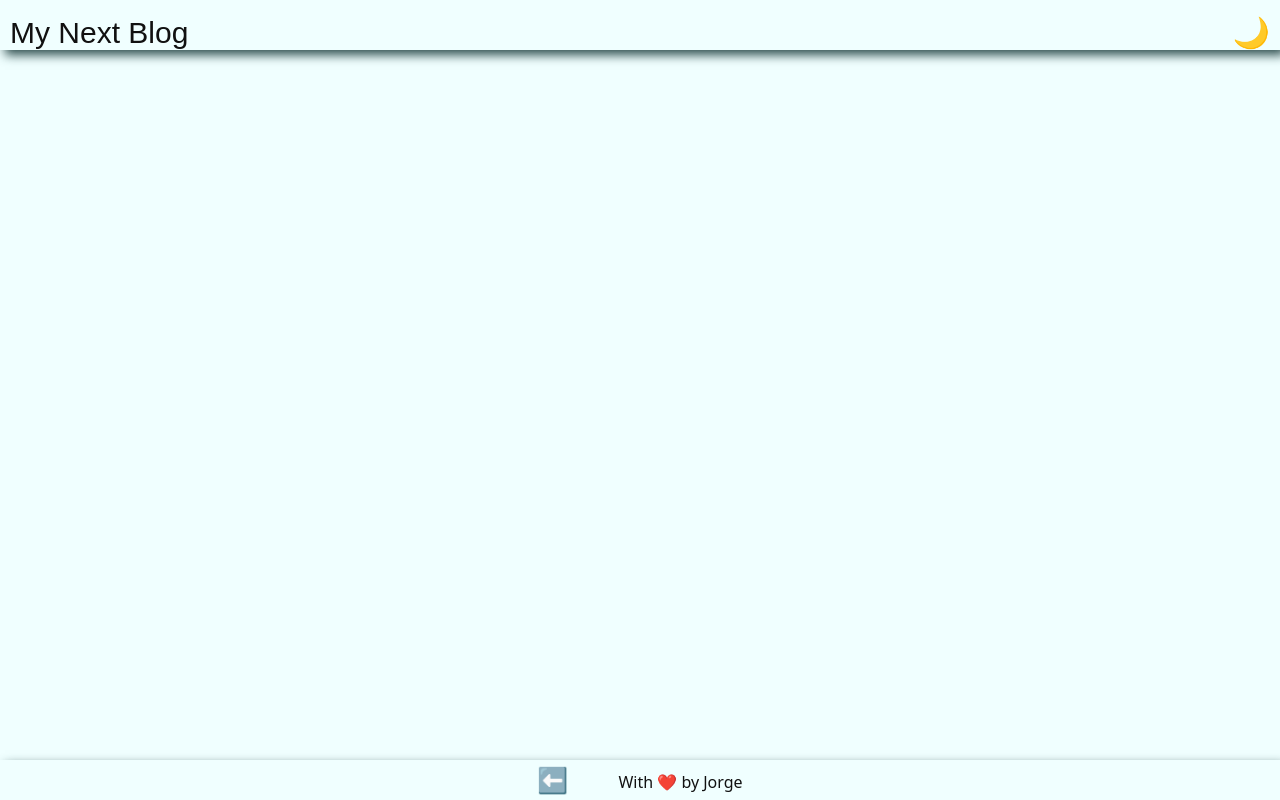
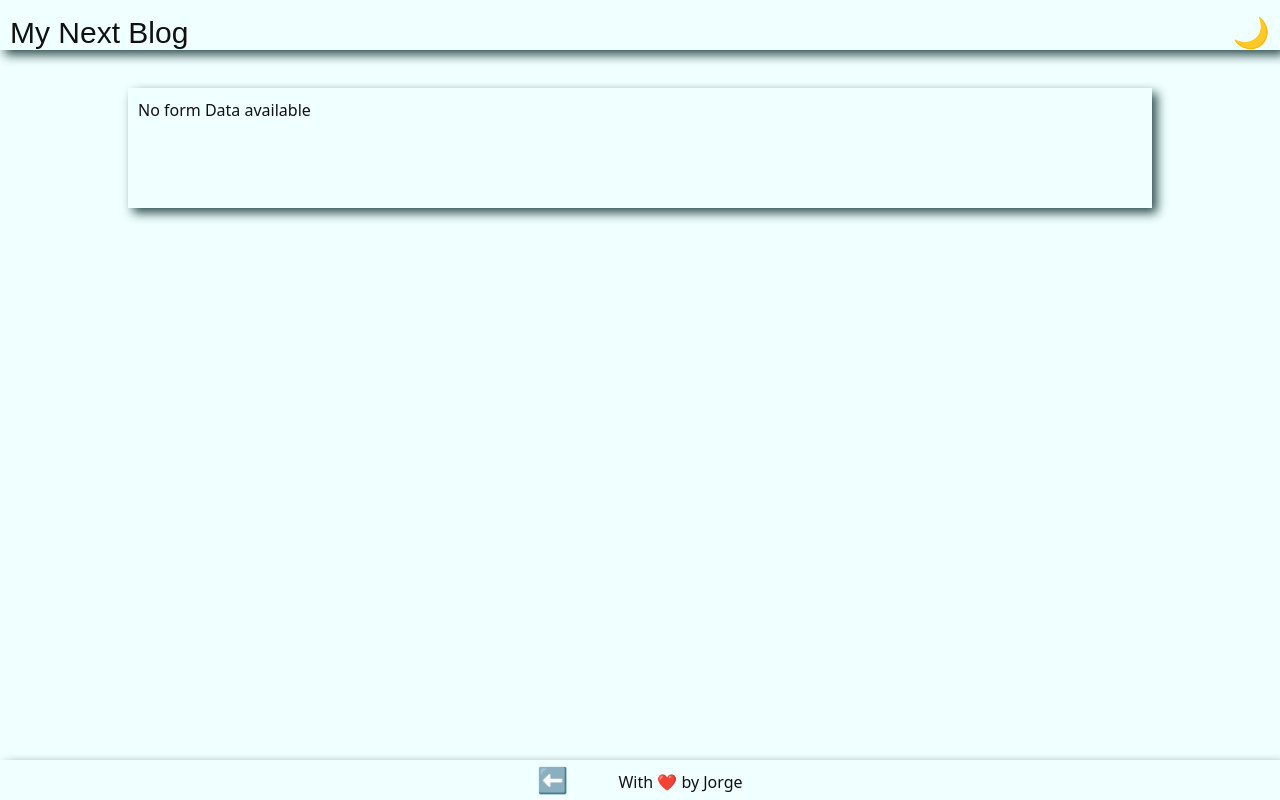
Before and after one commit to JGuzman87/MY-NEXT-BLOG, a Next.js app: page /blog in a window 1280 px wide. Built offline with nearby package versions, Linux system fonts and the light colour scheme.

Commit message:
modifying styling on blogpost

```diff
--- a/src/app/blog/page.jsx
+++ b/src/app/blog/page.jsx
@@ -3,15 +3,25 @@ import Post from '../../components/Post';
 
 import {useRouter, usePathname } from 'next/navigation';
 
+const blogStyle = {
+  width: "80%",
+  height: "15%",
+  display: "flex",
+  justifyContent: "flex-start",
+  marginTop: "3%",
+  padding: "10px",
+  boxShadow: "5px 5px 10px darkslategray",
+};
+
 export default function Blog() {
 
   const pathname = usePathname();
 return (
-  <div>
 
-  <Post
+    <div style={blogStyle}>
+      <Post />
+    </div>
 
-    />
-  </div>
+
 );
 }
--- a/src/app/layout.jsx
+++ b/src/app/layout.jsx
@@ -3,6 +3,7 @@ import ThemeProvider from '@/components/ThemeProvider';
 
 import Nav from '../components/Nav';
 import Footer from '../components/Footer'
+import Post from '../components/Post'
 import { Geist, Geist_Mono } from "next/font/google";
 import "./globals.css";
 
--- a/src/components/Post.css
+++ b/src/components/Post.css
@@ -1,6 +1,11 @@
 .blog-post {
-    display: flex;
-    flex-direction:column;
-    align-content: center;
-    background-color: aquamarine;
+    font-weight: bold;
+    height: 50%;
+    width: 100%;
+    font-family: fantasy;
 }
+
+
+.blog-post h1 {
+border: 3px solid white;
+}
--- a/src/components/Post.jsx
+++ b/src/components/Post.jsx
@@ -17,12 +17,12 @@ const Post = () => {
     }, [])
 
     if (!formData) {
-            <p>No form Data available</p>
+           return <p>No form Data available</p>
     }
   console.log(postData.userName)
 return (
-  <div className="blog-post">
-    <p>{postData.title}</p>
+  <div className='blog-post'>
+    <h1>{postData.title}</h1>
     <p>{postData.userName}</p>
     <p>{postData.content}</p>
     <></>
```
Also changed, not shown: src/app/globals.css (line endings or trailing spaces).
